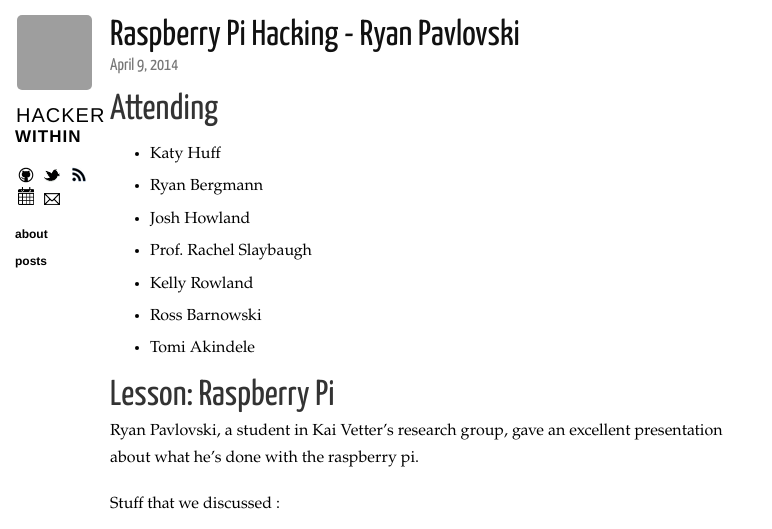
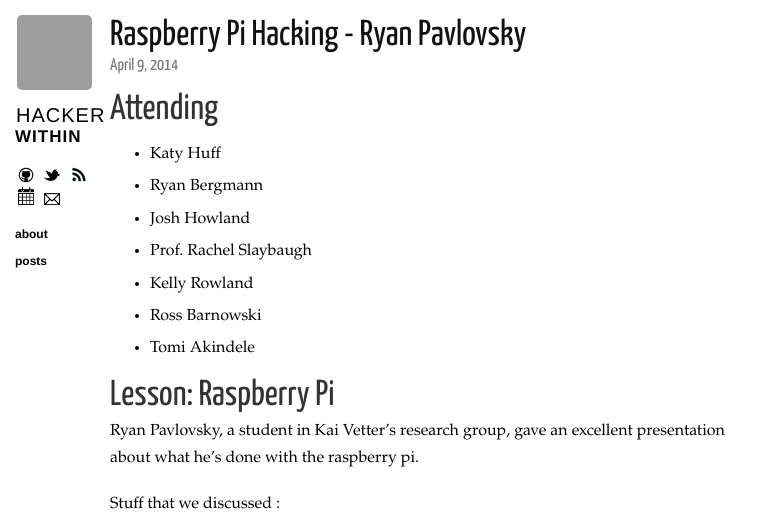
Before and after one commit to thehackerwithin/berkeley, a Jekyll site: the page built from _posts/2014-04-09-raspberry-pi.markdown, in a window 1280 px wide, cut to the strip 0-529 px from the top of the page. Shown: the whole strip, without its empty margins (0-772 px from the left). Built offline with Jekyll 4.4.1, drawn with Linux system fonts in a browser that asks for light colours; nearby versions of some CDN libraries; Markdown is read by kramdown in place of the engine named in the settings; comment, search, counter and statistics services are not loaded; grey boxes are pictures that could not be loaded.

Commit message:
whoops, misspelled the name

```diff
--- a/_posts/2014-04-09-raspberry-pi.markdown
+++ b/_posts/2014-04-09-raspberry-pi.markdown
@@ -1,6 +1,6 @@
 ---
 layout: post
-title: Raspberry Pi Hacking - Ryan Pavlovski
+title: Raspberry Pi Hacking - Ryan Pavlovsky
 comments: true
 category: posts
 tags: meeting
@@ -20,7 +20,7 @@
 
 # Lesson: Raspberry Pi
 
-Ryan Pavlovski, a student in Kai Vetter's research group, gave an excellent
+Ryan Pavlovsky, a student in Kai Vetter's research group, gave an excellent
 presentation about what he's done with the raspberry pi.
 
 Stuff that we discussed :
```
